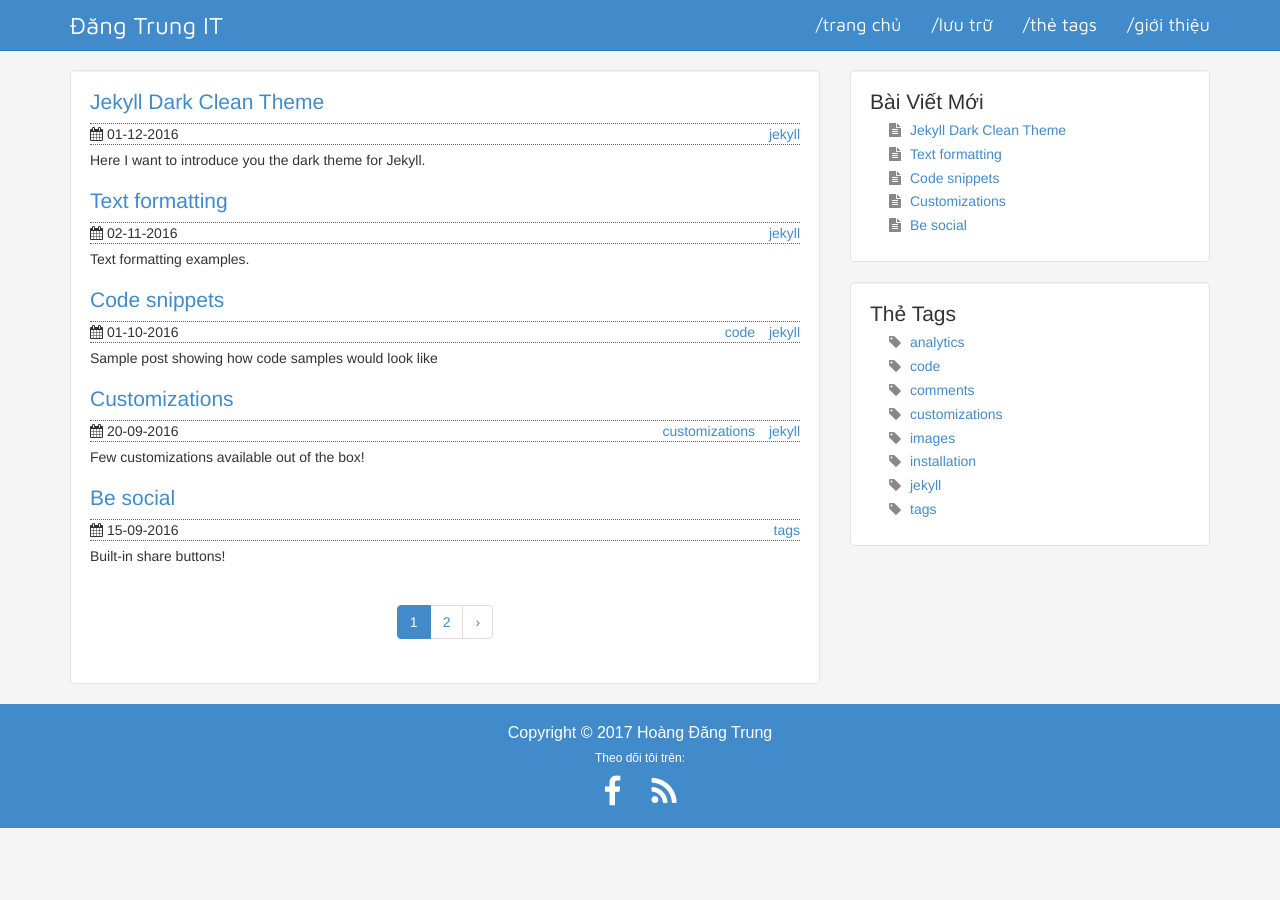
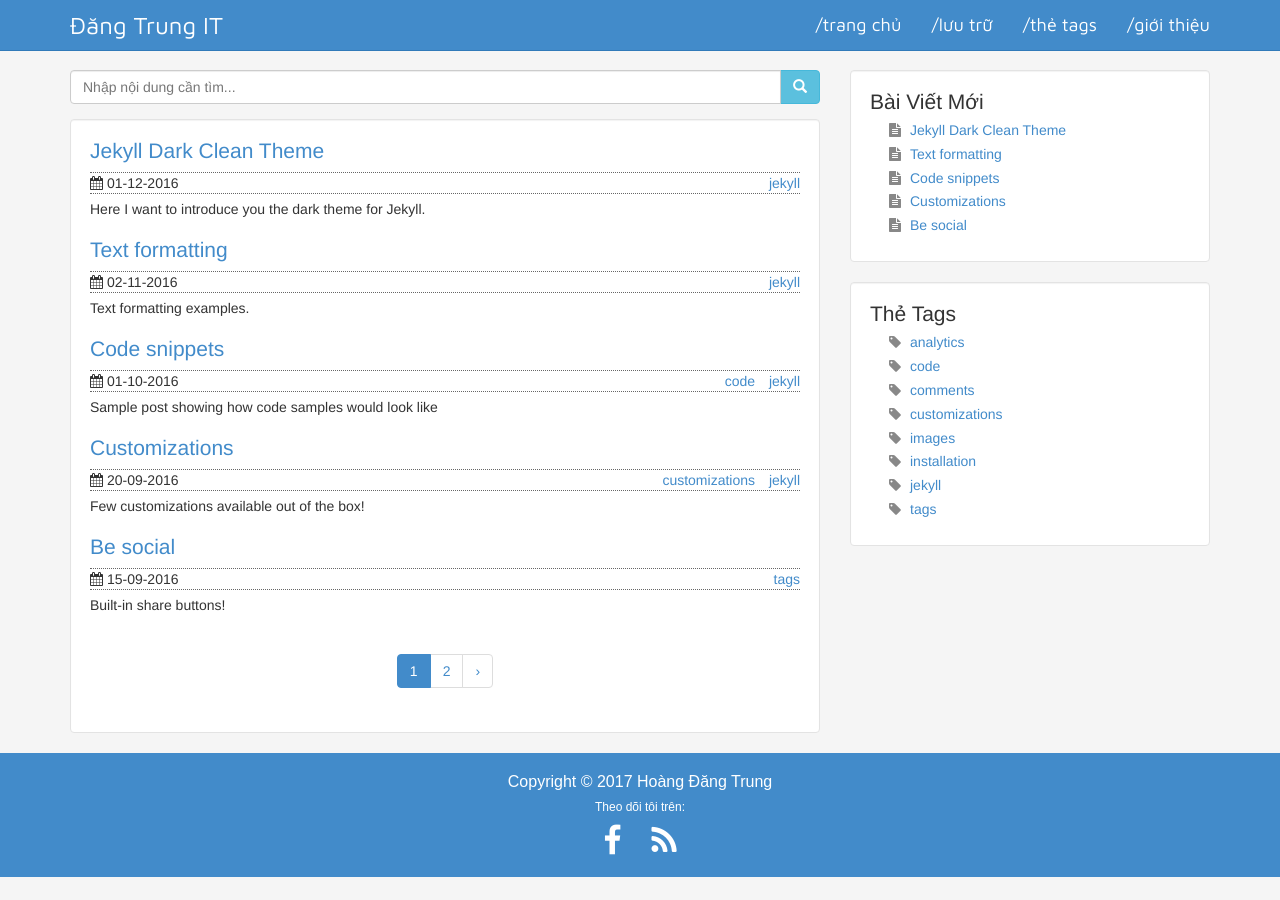
Before and after one commit to hoangdangtrungvn/hoangdangtrungvn.github.io, a Jekyll site: the page built from index.html, in a window 1280 px wide. Built offline with Jekyll 4.4.1, drawn with Linux system fonts in a browser that asks for light colours; nearby versions of some CDN libraries; library files that are not in the unit come from our copies; the list of posts is cut into pages by our own code.

Commit message:
update search

```diff
--- a/_layouts/page.html
+++ b/_layouts/page.html
@@ -2,8 +2,24 @@
 <div class="container">
 	<div class="row">
 		<div class="col-md-8">
-			<div class="well">
-				{{ content }}
+			<div class="row">
+				<div class="col-md-12">
+					<form action="{{ site.url | append: site.baseurl }}/search" method="get">
+						<div class="form-group input-group">
+							<input type="text" class="form-control" name="q" placeholder="Nhập nội dung cần tìm...">
+							<span class="input-group-btn">
+								<button class="btn btn-info" type="submit"><i class="glyphicon glyphicon-search"></i></button>
+							</span>
+						</div>
+					</form>
+				</div>
+			</div>
+			<div class="row">
+				<div class="col-md-12">
+					<div class="well">
+						{{ content }}
+					</div>
+				</div>
 			</div>
 		</div>
 		<div class="col-md-4 hidden-xs">
--- a/search.html
+++ b/search.html
@@ -3,7 +3,6 @@ layout: page
 title: Tìm kiếm
 ---
 
-<h1>Kết Quả Tìm Kiếm</h1>
 <script>
   (function() {
     var cx = '015326263683620784433:5ikdi1omtkm';
```
